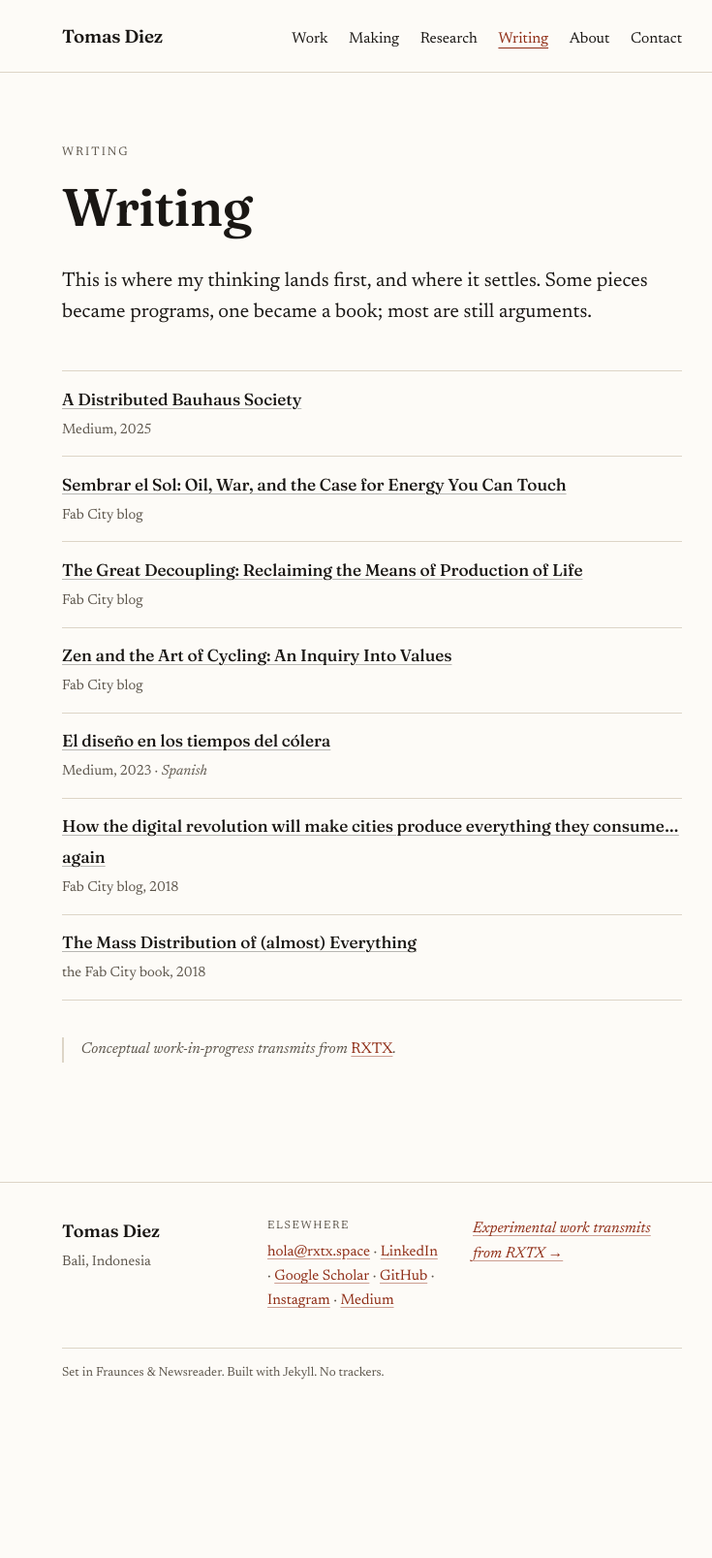
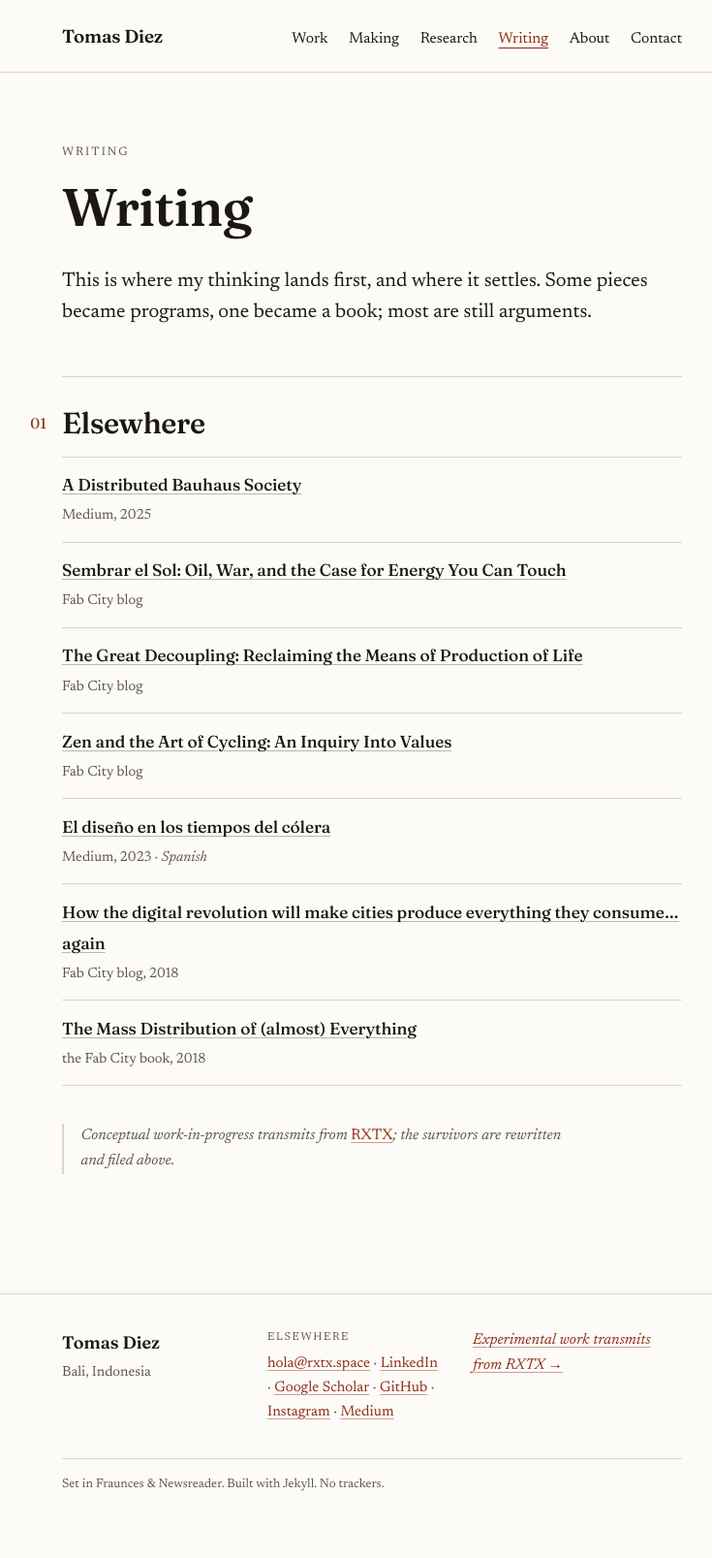
Before and after one commit to tomasdiez/tomasdiez.github.io, a Jekyll site: the page built from writing.html, in a window 1280 px wide. Shown: the whole page at 97% size, without its empty margins (256-991 px from the left). Built offline with Jekyll 4.4.1, drawn with Linux system fonts in a browser that asks for light colours; before the commit the page ends 1492 px from its top, so only the background shows below that.

Commit message:
Add essays collection (graduation path from RXTX), essay layout, PagesCMS schema for essays

```diff
--- a/_config.yml
+++ b/_config.yml
@@ -38,6 +38,18 @@
 
 permalink: pretty
 
+collections:
+  essays:
+    output: true
+    permalink: /writing/:name/
+
+defaults:
+  - scope:
+      path: ""
+      type: essays
+    values:
+      layout: essay
+
 # Keep repo housekeeping out of the built site.
 exclude:
   - README.md
--- a/assets/css/main.css
+++ b/assets/css/main.css
@@ -324,6 +324,14 @@
 
 .project .project-meta a { color: var(--accent); }
 
+/* ---------- essays (writing collection) ---------- */
+
+.essay-meta {
+  font-size: 0.92rem;
+  color: var(--ink-soft);
+  margin-top: -0.4rem;
+}
+
 /* ---------- asides / footnote-style notes ---------- */
 
 .aside {
--- a/writing.html
+++ b/writing.html
@@ -10,6 +10,25 @@
   design, and cities.
 permalink: /writing/
 ---
+{% assign essays = site.essays | sort: "date" | reverse %}
+{% if essays.size > 0 %}
+<section class="section" aria-labelledby="on-site-title">
+  <span class="section-num" aria-hidden="true">01</span>
+  <h2 id="on-site-title">On this site</h2>
+  <ul class="index">
+    {% for essay in essays %}
+    <li>
+      <span class="entry-title"><a href="{{ essay.url | relative_url }}">{{ essay.title }}</a></span>
+      <span class="entry-meta">{{ essay.date | date: "%Y" }}{% if essay.venue %} &middot; <span class="entry-note">{{ essay.venue }}</span>{% endif %}</span>
+    </li>
+    {% endfor %}
+  </ul>
+</section>
+{% endif %}
+
+<section class="section" aria-labelledby="elsewhere-title">
+  <span class="section-num" aria-hidden="true">{% if essays.size > 0 %}02{% else %}01{% endif %}</span>
+  <h2 id="elsewhere-title">Elsewhere</h2>
   <ul class="index">
     {% for piece in site.data.writing %}
     <li>
@@ -21,5 +40,7 @@
 
   <p class="aside aside-end">
     Conceptual work-in-progress transmits from
-  <a href="https://rxtx.space">RXTX</a>.
+    <a href="https://rxtx.space">RXTX</a>; the survivors are rewritten and
+    filed above.
   </p>
+</section>
```
Also changed, not shown: _layouts/essay.html (added, +16 -0 lines), .pages.yml. Lines whose indentation alone changed are shown as unchanged.
